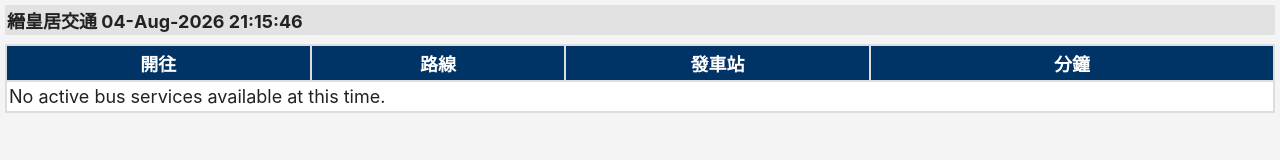
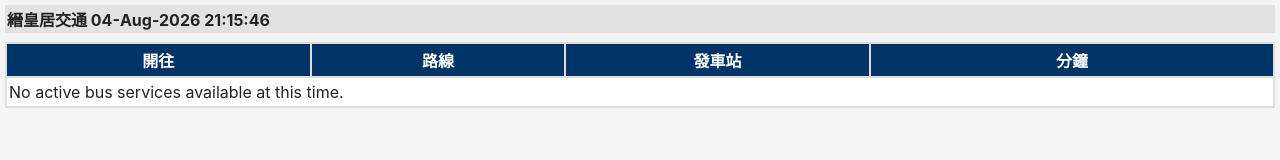
Before and after one commit to cheungbx/myBusEta, a plain HTML site: page index.html in a window 1280 px wide. Drawn offline with Linux system fonts and the light colour scheme; no server answers.

Commit message:
Update index.html

```diff
--- a/index.html
+++ b/index.html
@@ -7,14 +7,14 @@
     <style>
         body {
             font-family: -apple-system, BlinkMacSystemFont, "Segoe UI", Roboto, Helvetica, Arial, sans-serif;
-            font-size: 18px; /* 90% of 20.8px */
+            font-size: 16px; /* 90% of 20.8px */
             margin: 5px;
             padding: 0;
             background-color: #f4f4f4;
             color: #222;
         }
         h2 {
-            font-size: 18px; /* 90% of 24px */
+            font-size: 16px; /* 90% of 24px */
             margin: 0 0 9px 0;
             padding: 2px;
             background: #e2e2e2;
@@ -54,7 +54,7 @@
             border-radius: 4px;
             color: white;
             font-weight: bold;
-            font-size: 18px; /* 90% of 19.2px */
+            font-size: 16px; /* 90% of 19.2px */
         }
         .eta-red { background-color: #d9534f; }
         .eta-orange { background-color: #f0ad4e; }
@@ -62,10 +62,10 @@
         .eta-grey { background-color: #777777; }
 
         /* Column Width Adjustments for Portrait Smartphone Fit */
-        .col-dir { width: 24%; font-size: 18px; /* 90% of 20.8px */ }
-        .col-route { width: 20%; font-size: 18px;}
-        .col-stop { width: 24%; font-size: 18px; /* 90% of 17.6px */ }
-        .col-eta { width: 32%; font-size: 18px;}
+        .col-dir { width: 24%; font-size: 16px; /* 90% of 20.8px */ }
+        .col-route { width: 20%; font-size: 16px;}
+        .col-stop { width: 24%; font-size: 16px; /* 90% of 17.6px */ }
+        .col-eta { width: 32%; font-size: 16px;}
     </style>
 </head>
 <body>
```
